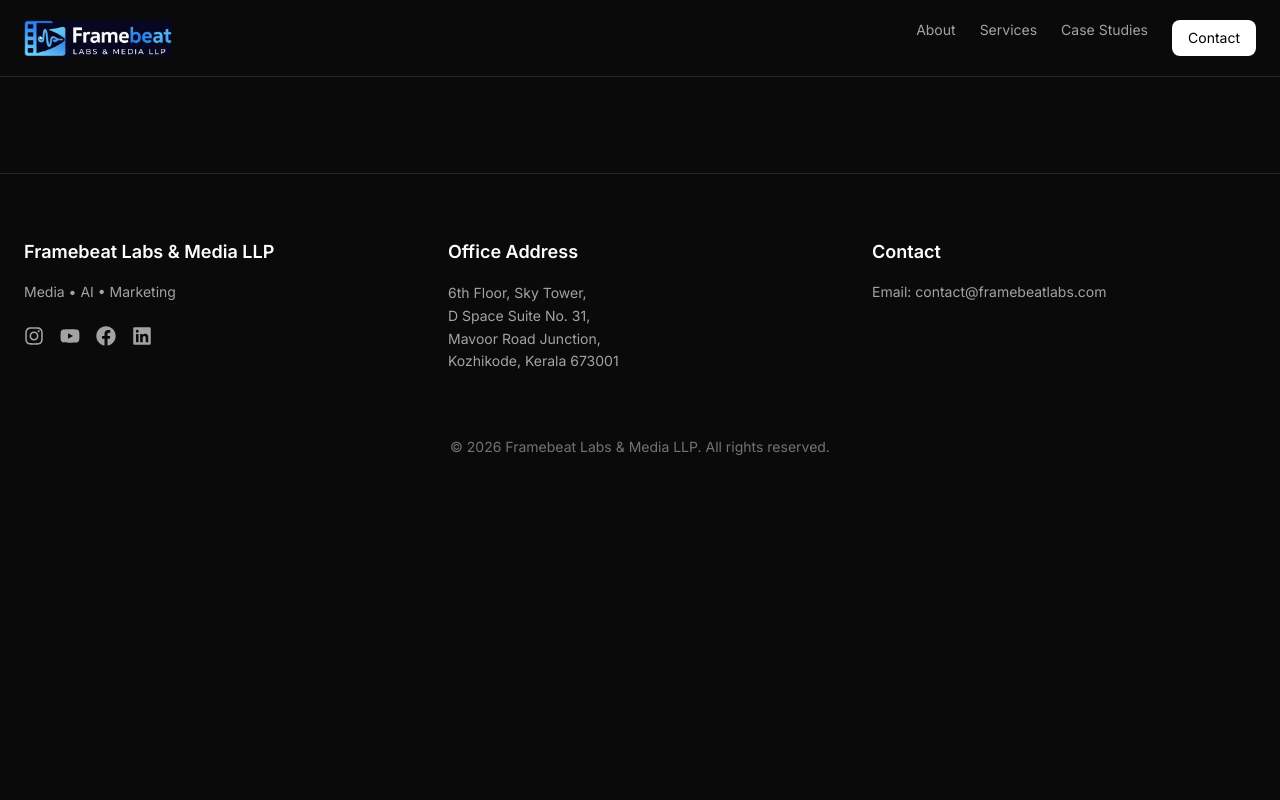
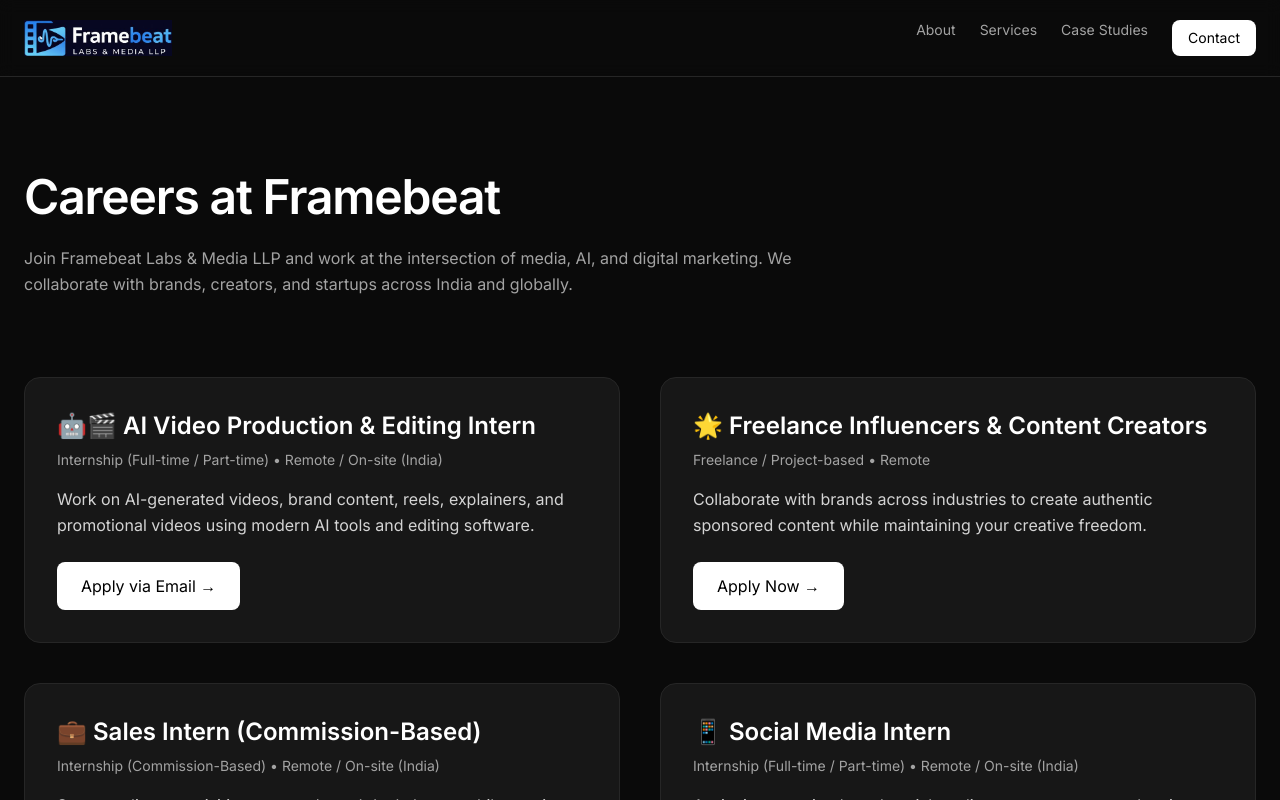
Before and after one commit to Harsha-k04/framebeat, a React (Vite) app: page /careers in a window 1280 px wide. Shown: the top 800 px of the page. Built offline with nearby package versions, Linux system fonts and the light colour scheme.

Commit message:
Update App.jsx

```diff
--- a/src/App.jsx
+++ b/src/App.jsx
@@ -9,6 +9,8 @@
 import About from "./pages/About"
 import CaseStudies from "./pages/CaseStudies"
 import Contact from "./pages/Contact"
+import Careers from "./pages/Careers"
+
 
 // Service pages
 import BrandVideoProduction from "./pages/services/BrandVideoProduction"
@@ -42,6 +44,8 @@
         <Route path="/services/content-creation" element={<ContentCreation />} />
         <Route path="/services/ai-music-audio" element={<AIMusicAudioProduction />} />
         <Route path="/services/youtube-management" element={<YouTubeChannelManagement />} />
+        <Route path="/careers" element={<Careers />} />
+
       </Routes>
 
       <Footer />
```
